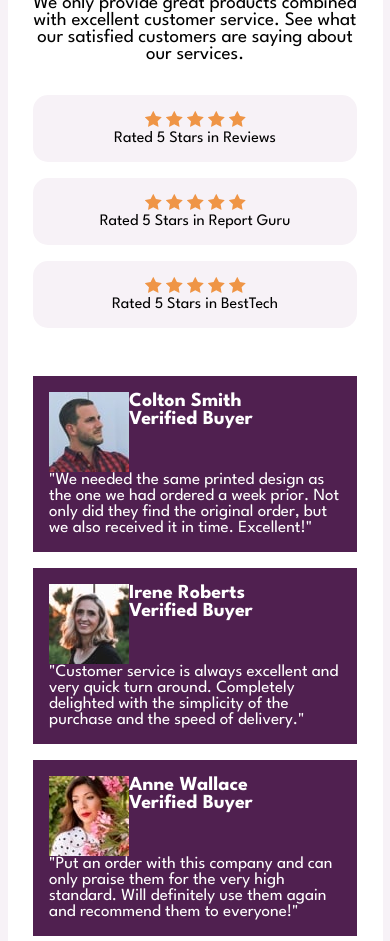
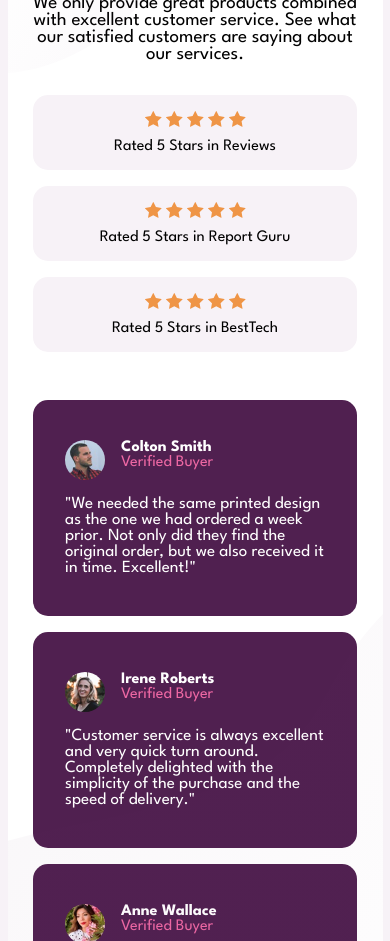
Before and after one commit to oguerid/social-proof, a plain HTML site: page index.html in a window 390 px wide. Shown: the part 159-1100 px from the top of the page. Drawn offline with Linux system fonts and the light colour scheme.

Commit message:
mobile done

```diff
--- a/index.html
+++ b/index.html
@@ -15,7 +15,11 @@
     <title>Frontend Mentor | Social proof section</title>
   </head>
   <body>
+
     <main class="container">
+      <div class="top-svg">
+      <img src="./images/bg-pattern-top-mobile.svg" alt="">
+    </div>
       <div class="top">
         <div class="top__first-half">
         <div class="top__title">10,000+ of our users love our products.</div>
@@ -105,6 +109,9 @@
           </p>
         </div>
       </div>
+      <div class="bottom-svg">
+        <img src="./images/bg-pattern-bottom-mobile.svg" alt="">
+      </div>
     </main>
   </body>
 </html>
--- a/style.css
+++ b/style.css
@@ -29,7 +29,13 @@ body{
    max-width: 375px;
    margin: 0 auto;
    padding: 1.6rem;
+   position: relative;
 
+}
+.top-svg{
+    position: absolute;
+    top: 0;
+    left: 0;
 }
 .top__first-half{
     max-width: 327px;
@@ -60,15 +66,41 @@ body{
 .rating-section:nth-child(3){
     margin-bottom:3rem ;
 }
+.rating-section > div{
+    margin-bottom: 0.5rem;
+}
 .box{
-    padding: 1rem;
+    padding: 2.5rem 2rem;
     background-color: var(--Very-Dark-Magenta)
     ;
     margin-bottom: 1rem;
     color: var(--White);
     font-size: 17px;
+    border-radius: 15px;
 
 }
 .avatar{
 display: flex;
+margin-bottom: 1rem;
 }
+
+.avatar img{
+    width: 40px;
+    object-fit: cover;
+    border-radius: 50%;
+    margin-right: 1rem;
+}
+.avatar .title{
+    font-size: 1rem;
+}
+.avatar .job{
+    font-size: 1rem;
+    color: var(--Soft-Pink);
+    font-weight: 300;
+}
+
+.bottom-svg{
+    position: absolute;
+    right: 0;
+    bottom: 0;
+}
```
